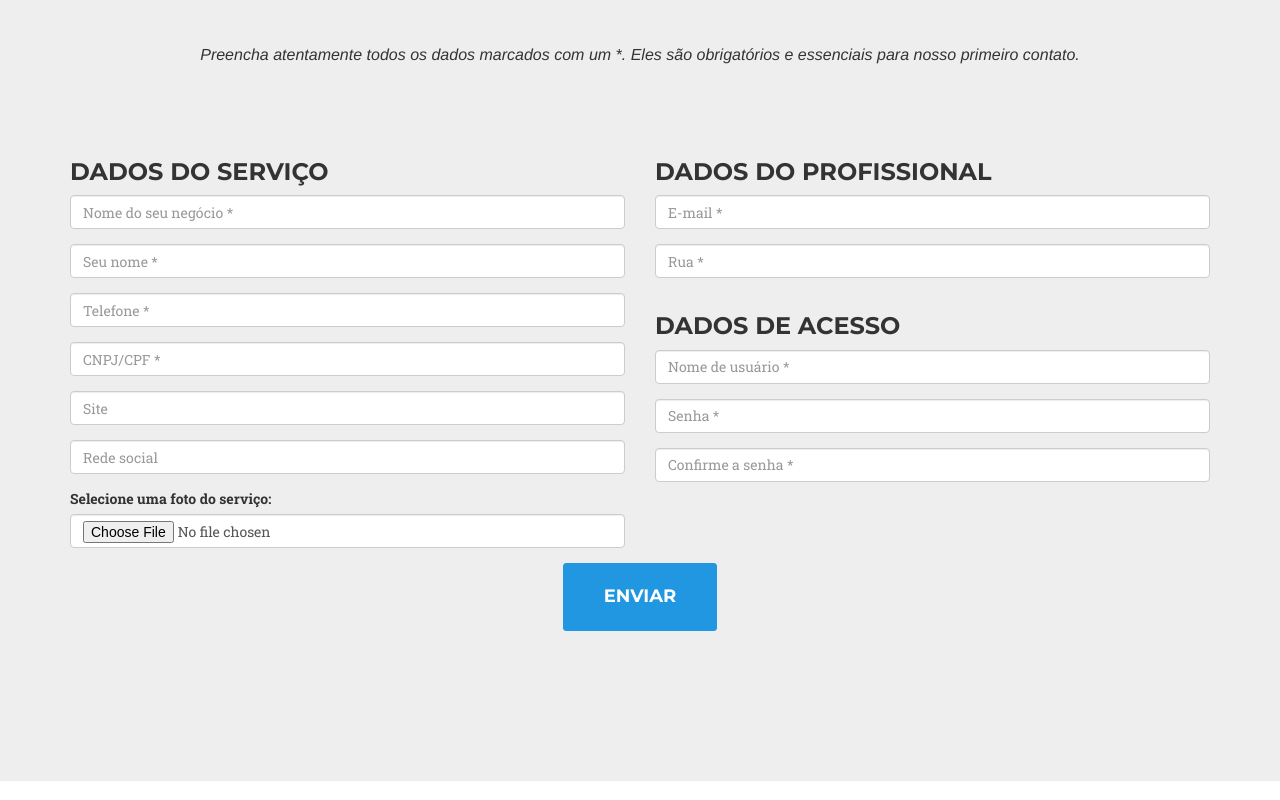
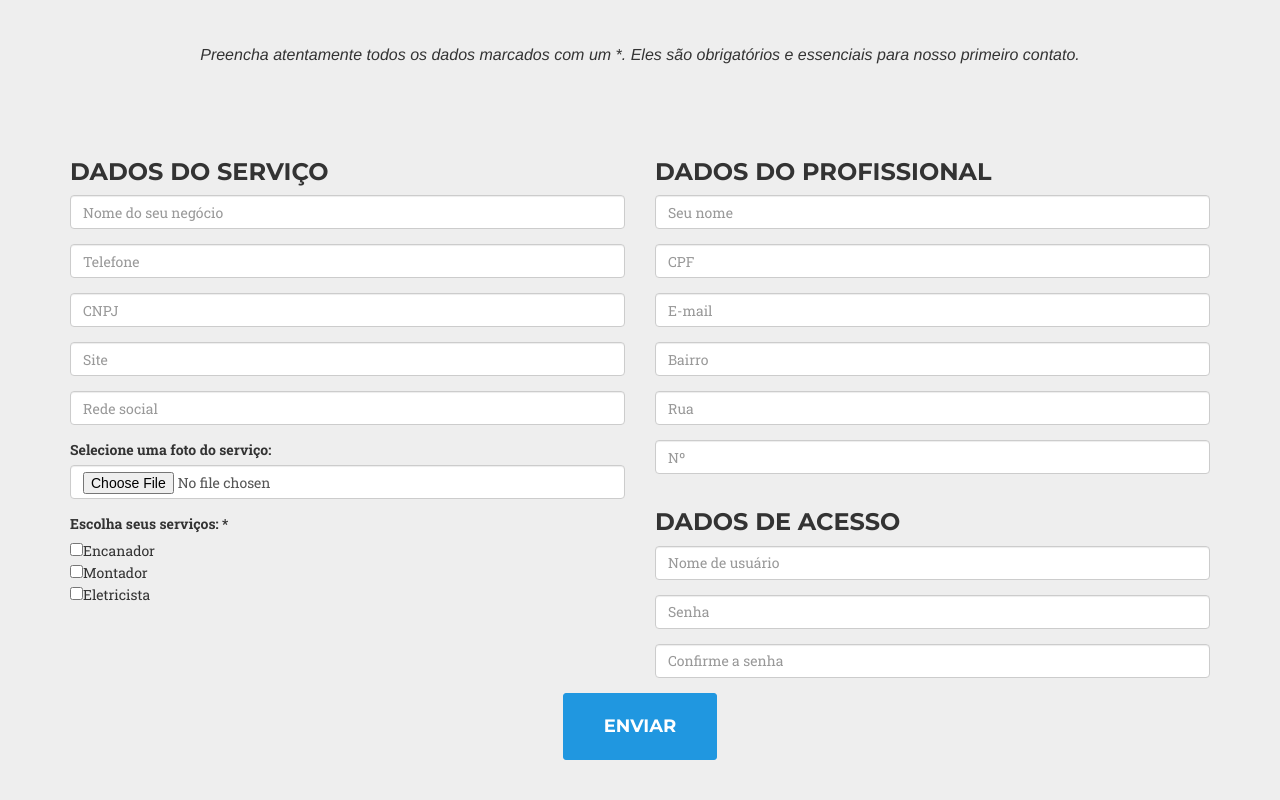
Before and after one commit to rayssaledo/DeCasa, a website: page web/views/index.html in a window 1280 px wide. Shown: the part 1720-2520 px from the top of the page. Drawn offline with nearby package versions, Linux system fonts and the light colour scheme; files that its build step writes are made by us from their sources; files whose address does not match are found by name; a web font is replaced by a local one.

Commit message:
Os campos do registro de profissional já exigem que sejam preenchidos e as imagens do team de desenvolvimento atualizadas.

```diff
--- a/web/views/index.html
+++ b/web/views/index.html
@@ -123,7 +123,7 @@
         </div>
     </section>
 
-    <!-- Portfolio Grid Section -->
+    <!-- Register Service Section -->
     <section id="register-service" class="bg-light-gray">
         <div class="container">
             <div class="row">
@@ -131,51 +131,45 @@
                     <h2 class="section-heading">Cadastre seu serviço</h2>
                     <h3 class="section-subheading text-muted">Aumente o seu faturamento já!</h3>
                     <h3 class="section-subheading">Preencha atentamente todos os dados marcados com um *. Eles são obrigatórios
-                    e essenciais para nosso primeiro contato.</h3>
+  e essenciais para nosso primeiro contato.</h3>
                 </div>
             </div>
             <div class="row">
                 <div class="col-lg-12">
-                    <form name="sendRegister" id="registerForm" novalidate method="post" action="/add-profissional" ajax="true">
+                    <form name="sendRegister" id="registerForm" validate method="post" action="/add-profissional" ajax="true">
                         <div class="row">
                             <div class="col-md-6">
                                 <h3>Dados do serviço</h3>
                                 <div class="form-group">
-                                    <input name="businessName"  type="text" class="form-control" placeholder="Nome do seu negócio *" id="businessName" required>
-                                    <p class="help-block text-danger"></p>
-                                </div>
-								<div class="form-group">
-                                    <input name="personalName"  type="text" class="form-control" placeholder="Seu nome *" id="personalName" required>
+                                    <input name="businessName"  type="text" class="form-control" placeholder="Nome do seu negócio " id="businessName" required>
                                     <p class="help-block text-danger"></p>
                                 </div>
                                 <div class="form-group">
-                                    <input name="phone" type="tel" class="form-control" placeholder="Telefone *" id="phone" required data-validation-required-message="Por favor insira seu número de telefone.">
+                                    <input name="phone" type="tel" class="form-control" placeholder="Telefone " id="phone" required data-validation-required-message="Por favor insira seu número de telefone.">
                                     <p class="help-block text-danger"></p>
                                 </div>
                                 <div class="form-group">
-                                    <input name="cpf" type="text" class="form-control" placeholder="CNPJ/CPF *" id="cpf" required data-validation-required-message="Por favor insira o CNPJ/CPF.">
-                                    <p class="help-block text-danger"></p>
-                                </div>
-                               <!-- <div class="form-group">
-                                    <label for="service">Selecione um serviço:</label>
-                                    <select class="form-control" id="service">
-                                        <option>Encanador</option>
-                                        <option>Ajustador</option>
-                                        <option>Eletricista</option>
-                                    </select>
-                                </div>-->
-                                <div class="form-group">
-                                    <input name="site" type="text" class="form-control" placeholder="Site" id="site" required data-validation-required-message="Por favor insira o site.">
+                                    <input name="cnpj" type="text" class="form-control" placeholder="CNPJ " id="cnpj">
                                     <p class="help-block text-danger"></p>
                                 </div>
                                 <div class="form-group">
-                                    <input name="socialNetwork" type="text" class="form-control" placeholder="Rede social" id="socialNetwork" required data-validation-required-message="Por favor insira a rede social.">
+                                    <input name="site" type="text" class="form-control" placeholder="Site" id="site">
+                                    <p class="help-block text-danger"></p>
+                                </div>
+                                <div class="form-group">
+                                    <input name="socialNetwork" type="text" class="form-control" placeholder="Rede social" id="socialNetwork">
                                     <p class="help-block text-danger"></p>
                                 </div>
                                 <div class="form-group">
                                     <label for="picture">Selecione uma foto do serviço:</label>
                                     <input name="pictury" type="file" class="form-control" id="pictury">
                                     <p class="help-block text-danger"></p>
+                                </div>
+                                <label for="service">Escolha seus serviços: *</label>
+                                <div class="form-group">
+                                    <input name="plumber"  type="checkbox"  id="ServicePlumber"/>Encanador <br>
+                                    <input name="fitter"  type="checkbox"  id="ServiceFitter"/>Montador <br>
+                                    <input name="electrician"  type="checkbox"  id="ServiceElectrician"/>Eletricista
                                 </div>
                             </div>
                             <div class="col-md-6">
@@ -185,34 +179,42 @@
                                     <p class="help-block text-danger"></p>
                                 </div>-->
                                 <div class="form-group">
-                                    <input name="email" type="email" class="form-control" placeholder="E-mail *" id="email" required data-validation-required-message="Por favor insira seu endereço de e-mail.">
+                                    <input name="personalName"  type="text" class="form-control" placeholder="Seu nome " id="personalName" required>
                                     <p class="help-block text-danger"></p>
                                 </div>
-                               <!-- <div class="form-group">
-                                    <input type="text" class="form-control" placeholder="Bairro *" id="neighborhood" required data-validation-required-message="Por favor insira seu bairro.">
-                                    <p class="help-block text-danger"></p>
-                                </div>-->
                                 <div class="form-group">
-                                    <input name="address" type="text" class="form-control" placeholder="Rua *" id="address" required data-validation-required-message="Por favor insira sua rua.">
+                                    <input name="cpf" type="text" class="form-control" placeholder="CPF " id="cpf" required>
                                     <p class="help-block text-danger"></p>
                                 </div>
-                                <!--<div class="form-group">
-                                    <input type="text" class="form-control" placeholder="Nº *" id="number" required data-validation-required-message="Por favor insira o número.">
+                                <div class="form-group">
+                                    <input name="email" type="email" class="form-control" placeholder="E-mail " id="email" required data-validation-required-message="Por favor insira seu endereço de e-mail.">
                                     <p class="help-block text-danger"></p>
-                                </div>-->
+                                </div>
+                                <div class="form-group">
+                                    <input type="text" class="form-control" placeholder="Bairro " id="neighborhood" required data-validation-required-message="Por favor insira seu bairro.">
+                                    <p class="help-block text-danger"></p>
+                                </div>
+                                <div class="form-group">
+                                    <input name="address" type="text" class="form-control" placeholder="Rua " id="address" required data-validation-required-message="Por favor insira sua rua.">
+                                    <p class="help-block text-danger"></p>
+                                </div>
+                                <div class="form-group">
+                                    <input type="text" class="form-control" placeholder="Nº " id="number" required data-validation-required-message="Por favor insira o número.">
+                                    <p class="help-block text-danger"></p>
+                                </div>
                             </div>
                             <div class="col-md-6">
                                 <h3>Dados de acesso</h3>
                                 <div class="form-group">
-                                    <input name="username" type="text" class="form-control" placeholder="Nome de usuário *" id="username" required="required" data-validation-required-message="Por favor insira um nome de usuário.">
+                                    <input name="username" type="text" class="form-control" placeholder="Nome de usuário " id="username" required data-validation-required-message="Por favor insira um nome de usuário.">
                                     <p class="help-block text-danger"></p>
                                 </div>
                                 <div class="form-group">
-                                    <input name="password" type="password" class="form-control" placeholder="Senha *" id="password" required data-validation-required-message="Por favor insira sua senha.">
+                                    <input name="password" type="password" class="form-control" placeholder="Senha " id="password" required data-validation-required-message="Por favor insira sua senha.">
                                     <p class="help-block text-danger"></p>
                                 </div>
                                 <div class="form-group">
-                                    <input type="password" class="form-control" placeholder="Confirme a senha *" id="passwordRepeat" required data-validation-required-message="Por favor confirme sua senha.">
+                                    <input type="password" class="form-control" placeholder="Confirme a senha " id="passwordRepeat" required data-validation-required-message="Por favor confirme sua senha.">
                                     <p class="help-block text-danger"></p>
                                 </div>
                             </div>
@@ -359,7 +361,7 @@
                             </li>-->
                             <li><a href="https://www.facebook.com/lucasmarlonlm?fref=ts"><i class="fa fa-facebook"></i></a>
                             </li>
-                            <li><a href="#"><i class="fa fa-linkedin"></i></a>
+                            <li><a href="https://www.linkedin.com/in/lucas-marlon-77766211b"><i class="fa fa-linkedin"></i></a>
                             </li>
                         </ul>
                     </div>
@@ -389,7 +391,7 @@
                             </li>-->
                             <li><a href="https://www.facebook.com/daniela.mdch?fref=ts"><i class="fa fa-facebook"></i></a>
                             </li>
-                            <li><a href="#"><i class="fa fa-linkedin"></i></a>
+                            <li><a href="https://www.linkedin.com/in/maria-daniela-costa-henrique-7a33b7b9"><i class="fa fa-linkedin"></i></a>
                             </li>
                         </ul>
                     </div>
@@ -404,7 +406,7 @@
                             </li>-->
                             <li><a href="https://www.facebook.com/rayssa.oliveira.7"><i class="fa fa-facebook"></i></a>
                             </li>
-                            <li><a href="#"><i class="fa fa-linkedin"></i></a>
+                            <li><a href="https://br.linkedin.com/in/rayssa-oliveira-3709b1124"><i class="fa fa-linkedin"></i></a>
                             </li>
                         </ul>
                     </div>
@@ -412,7 +414,7 @@
             </div>
             <div class="row">
                 <div class="col-lg-8 col-lg-offset-2 text-center">
-                    <p class="large text-muted">Alunos dos cursos de Ciência ds Computação e Design da Universidade Federal de Campina Grande - UFCG.</p>
+                    <p class="large text-muted">Alunos dos cursos de Ciência da Computação e Design da Universidade Federal de Campina Grande - UFCG.</p>
                 </div>
             </div>
         </div>
@@ -705,7 +707,7 @@
     <!-- Theme JavaScript -->
     <script src="js/agency.min.js"></script>
 
-	<script src="js/submit.js"></script>
+	<!--<script src="js/submit.js"></script>-->
 
 </body>
 
```
Also changed, not shown: web/public/img/team/ErickAlcantara.jpg, web/public/img/team/LucasMarlon.jpg, web/public/img/team/MarcosNascimento.jpg, web/public/img/team/MariaDaniela.jpg, web/public/img/team/RayssaNaianny.jpg.
